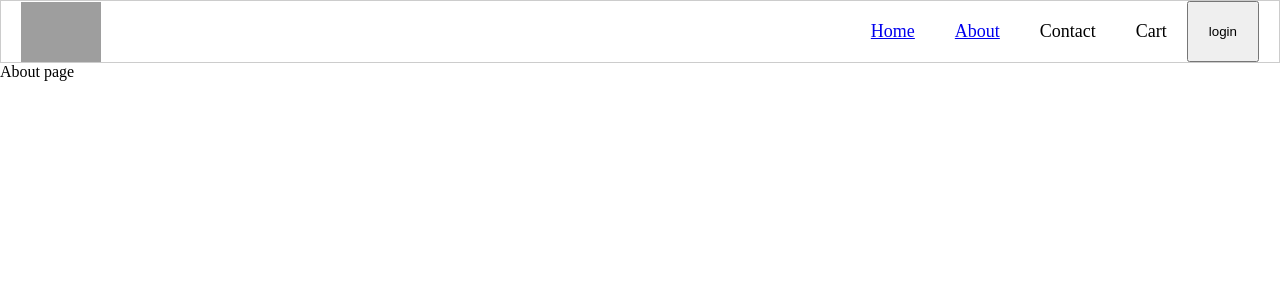
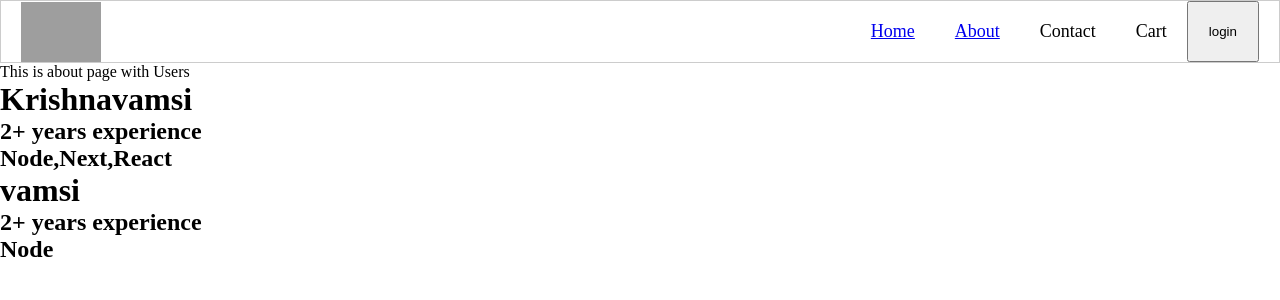
Before and after one commit to krishpinninti789/namaste-react, a React (Vite) app: page /about in a window 1280 px wide. Shown: the top 300 px of the page. Built offline with nearby package versions, Linux system fonts and the light colour scheme; grey boxes are pictures that could not be loaded.

Commit message:
Add About component with User and UserClass components for user details display

```diff
--- a/src/components/About.jsx
+++ b/src/components/About.jsx
@@ -1,7 +1,15 @@
 import React from "react";
+import User from "./User";
+import UserClass from "./UserClass";
 
 const About = () => {
-  return <div>About page</div>;
+  return (
+    <div>
+      This is about page with Users
+      <User name="Krishnavamsi" />
+      <UserClass name="vamsi" />
+    </div>
+  );
 };
 
 export default About;
--- /dev/null
+++ b/src/components/User.jsx
@@ -0,0 +1,13 @@
+import React from "react";
+
+const User = ({ name }) => {
+  return (
+    <div>
+      <h1>{name}</h1>
+      <h2>2+ years experience</h2>
+      <h2>Node,Next,React</h2>
+    </div>
+  );
+};
+
+export default User;
--- /dev/null
+++ b/src/components/UserClass.jsx
@@ -0,0 +1,15 @@
+import React from "react";
+
+class UserClass extends React.Component {
+  render() {
+    return (
+      <div>
+        <h1>{this.props.name}</h1>
+        <h2>2+ years experience</h2>
+        <h2>Node</h2>
+      </div>
+    );
+  }
+}
+
+export default UserClass;
```
